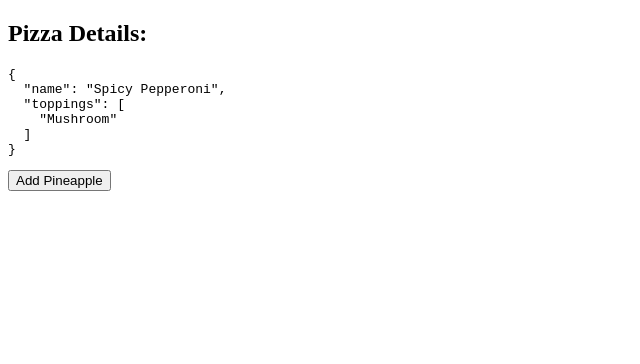
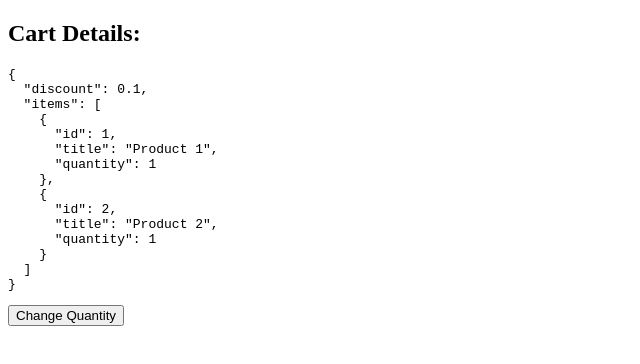
Before and after one commit to lavarius/React18_Dev, a React (Vite) app in the folder react-app/: page / in a window 1280 px wide. Shown: the top 364 px of the page, without its empty margins (0-640 px from the left). Built offline with nearby package versions, Linux system fonts and the light colour scheme.

Commit message:
Update specific item in items array using map method.

```diff
--- a/react-app/src/App.tsx
+++ b/react-app/src/App.tsx
@@ -2,27 +2,33 @@ import { useState, useEffect } from "react";
 import Button from "./components/Button/Button";
 
 function App() {
-  const [pizza, setPizza] = useState({
-    name: "Spicy Pepperoni",
-    toppings: ["Mushroom"],
+  const [cart, setCart] = useState({
+    discount: 0.1,
+    items: [
+      { id: 1, title: "Product 1", quantity: 1 },
+      { id: 2, title: "Product 2", quantity: 1 },
+    ],
   });
 
   useEffect(() => {
-    console.log("Current pizza:", pizza);
-  }, [pizza]);
+    console.log("Current cart:", cart);
+  }, [cart]);
 
   const handleClick = () => {
     console.log("handleClick called");
-    setPizza((prevPizza) => ({
-      ...prevPizza,
-      toppings: [...prevPizza.toppings, "Pineapple"],
+    setCart((cart) => ({
+      ...cart,
+      items: cart.items.map((item) =>
+        item.id === 1 ? { ...item, quantity: item.quantity + 1 } : item
+      ),
+      // arrow function and check ID of item, creat new object with updated qty otherwise retruun same item.
     }));
   };
   return (
     <div>
-      <h2>Pizza Details:</h2>
-      <pre>{JSON.stringify(pizza, null, 2)}</pre>
-      <Button onClick={handleClick}>Add Pineapple</Button>
+      <h2>Cart Details:</h2>
+      <pre>{JSON.stringify(cart, null, 2)}</pre>
+      <Button onClick={handleClick}>Change Quantity</Button>
     </div>
   );
 }
```
